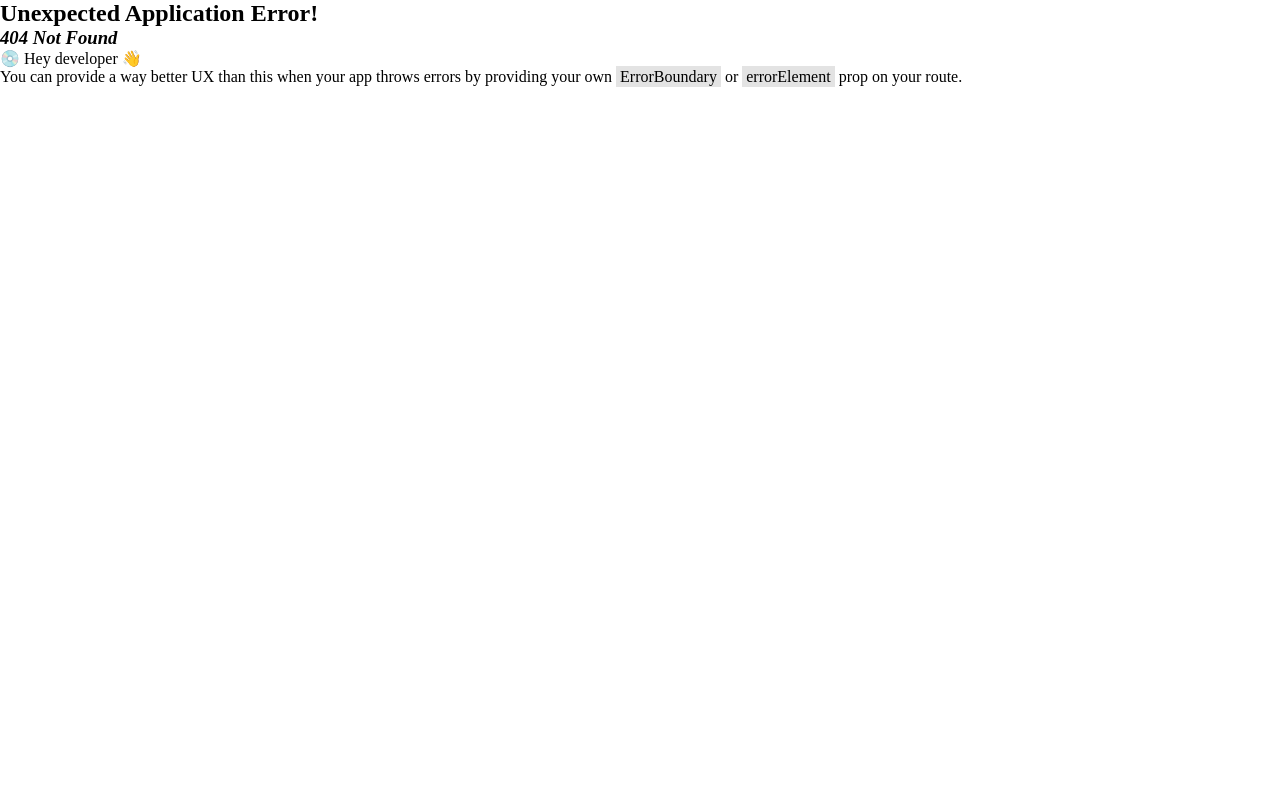
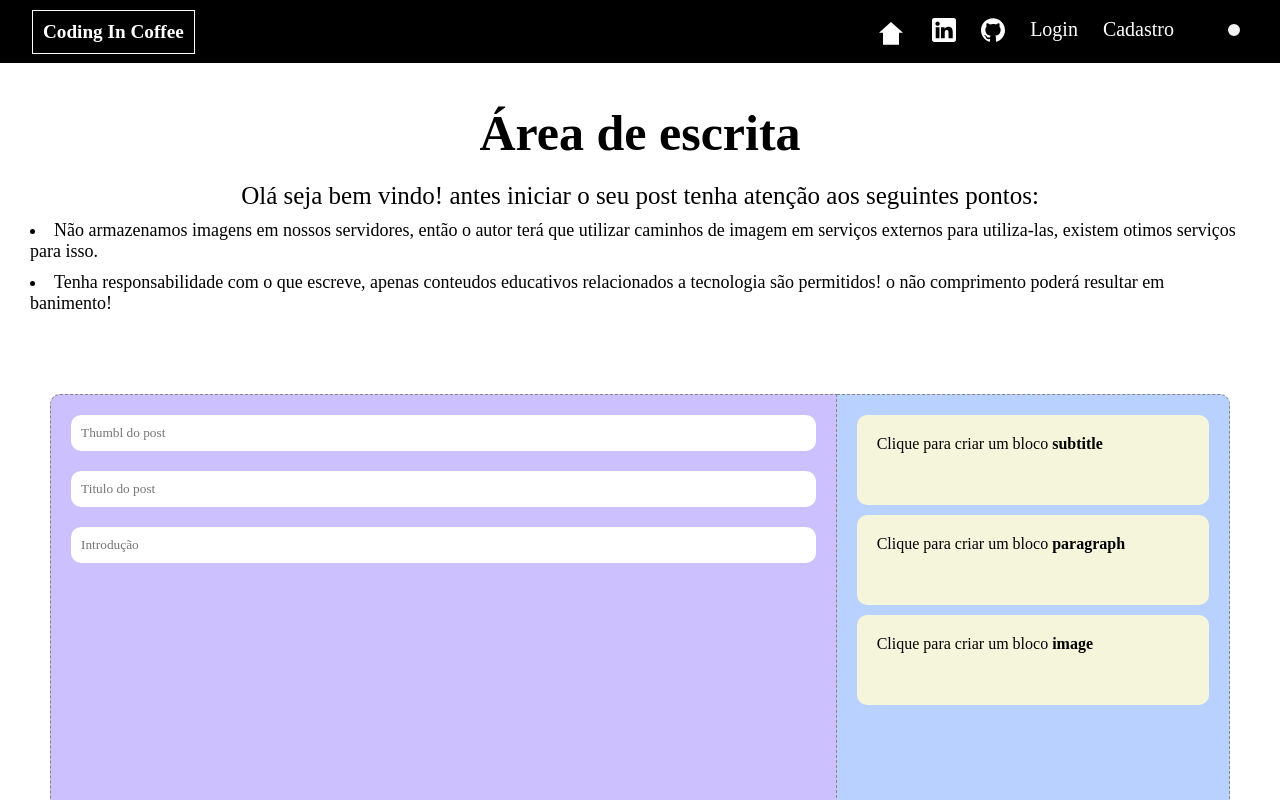
Before and after one commit to Tiago-Fernandes-Avila/Blog-Do-Tiago, a React (Vite) app in the folder frontend/: page /writearticle in a window 1280 px wide. Before the commit this address had no page. Shown: the top 800 px of the page. Built offline with nearby package versions, Linux system fonts and the light colour scheme; a web font is replaced by a local one.

Commit message:
started developing the component to create posts

```diff
--- a/frontend/src/components/HeroSection/HeroSection.css
+++ b/frontend/src/components/HeroSection/HeroSection.css
@@ -6,7 +6,7 @@
    background-size: cover;
 
 
-   height: 300px;
+   max-height: 180px;
    margin-bottom: 20px;
    display:flex;
    justify-content: center;
--- a/frontend/src/components/searchcomponent/Search.css
+++ b/frontend/src/components/searchcomponent/Search.css
@@ -7,7 +7,7 @@
     width: 0px;
     padding: 10px;
     border-radius: 2em;
-    border-style:dashed;
+    border-style:none;
     border-width: 0.1em;
     background-color: rgb(255, 255, 255);
     transform: translateY(-10px);
--- /dev/null
+++ b/frontend/src/components/writercomponent/WriterComponent.css
@@ -0,0 +1,43 @@
+.layout-writer {
+    display: grid;
+    min-height: 100vh;
+    grid-template-columns: 2fr 1fr;
+    grid-template-rows: 1fr;
+    margin: 50px;
+}
+
+.write-content {
+    background-color: rgb(204, 192, 255);
+    padding: 20px;
+    border-radius: 10px 0px 0px 10px;
+    border: 1px dashed rgb(134, 134, 134);
+    overflow-y: scroll;
+    display: flex;
+    flex-wrap: wrap;
+    justify-content:left;
+    flex-direction: column;
+
+}
+
+.add-content-type {
+    display: flex;
+    flex-direction: column;
+
+
+    background-color: #b8d1ff;
+    border-radius: 0px 10px 10px 0px;
+    border-right: 1px dashed rgb(134, 134, 134);
+    border-bottom: 1px dashed rgb(134, 134, 134);
+    border-top: 1px dashed rgb(134, 134, 134);
+    padding: 20px;
+
+}
+
+
+.input-type{
+    width: 100%;
+    padding: 10px;
+    border-radius: 10px;
+    margin-bottom: 20px;
+    border: none;
+}
--- /dev/null
+++ b/frontend/src/components/writercomponent/WriterComponent.jsx
@@ -0,0 +1,57 @@
+import "./WriterComponent.css"
+import { useState } from 'react'
+import CardAddContent from "../writercomponent/card-add-content/CardAddContent.jsx"
+function WriterComponent() {
+
+    const [elementos, setElementos] = useState()
+
+    const [subtitles, setSubtitles] = useState([
+        {
+            order: '',
+            content: '',
+        }
+    ])
+    const [paragraphs, setParagraphs] = useState([
+        {
+            order: '',
+            content: '',
+            order_subtitles: ''   //works like a id
+        }
+    ])
+
+
+
+
+
+
+    return (
+
+        <div className="layout-writer" >
+
+
+            <div className="write-content">
+
+                <input type="text"  className="input-type" placeholder="Thumbl do post"/>
+                <input type="text" maxLength={80} className="input-type" placeholder="Titulo do post"/>
+                <input type="text" size={Number(20)} className="input-type" placeholder="Introdução "/>
+
+            </div>
+
+            <div className="add-content-type">
+                <CardAddContent className="button-add-content" type={"subtitle"}></CardAddContent>
+                <CardAddContent type={"paragraph"}></CardAddContent>
+                <CardAddContent type={"image"}></CardAddContent>
+            </div>
+        </div>
+
+
+    )
+
+    //depois disso tenho que separar eles em objetos
+    //
+
+
+
+}
+
+export default WriterComponent;
--- /dev/null
+++ b/frontend/src/components/writercomponent/card-add-content/CardAddContent.css
@@ -0,0 +1,12 @@
+.card-add-content-layout{
+    background-color: beige;
+    border-radius: 10px;
+    flex-basis: 90px;
+    padding: 20px;
+    margin-bottom: 10px;
+
+}
+.card-add-content-layout:hover{
+    background-color: white;
+    cursor: pointer;
+}
--- /dev/null
+++ b/frontend/src/components/writercomponent/card-add-content/CardAddContent.jsx
@@ -0,0 +1,15 @@
+import "./CardAddContent.css"
+
+function CardAddContent({type}){
+
+    return (
+
+        <div className="card-add-content-layout">
+            Clique para criar um bloco <strong>{type}</strong>
+        </div>
+
+    )
+
+}
+
+export default CardAddContent;
--- a/frontend/src/main.jsx
+++ b/frontend/src/main.jsx
@@ -5,6 +5,7 @@ import { createBrowserRouter, RouterProvider } from 'react-router-dom'
 import HomePage from './routes/HomePage.jsx'
 import App from './routes/App.jsx'
 import PostPage from './routes/PostPage.jsx'
+import WriterPage from './routes/WriterPage.jsx'
 const router = createBrowserRouter([
   {
     path: '/',
@@ -17,6 +18,11 @@ const router = createBrowserRouter([
       {
         path:'/post/:id',
         element: <PostPage/>
+      },
+      {
+        path:'/writearticle',
+        element: <WriterPage/>
+
       }
     ],
   }
--- a/frontend/src/routes/HomePage.jsx
+++ b/frontend/src/routes/HomePage.jsx
@@ -15,6 +15,7 @@ function HomePage() {
 
   useEffect(() => {
     getPostsHome(4, paginaAtual).then((data) => setPosts(data));
+    window.scrollTo(0,0)
   }, [paginaAtual]);
 
   useEffect(() => {
--- a/frontend/src/routes/WriterPage.jsx
+++ b/frontend/src/routes/WriterPage.jsx
@@ -1,4 +1,5 @@
 import { useState } from "react"
+import WriterComponent from "../components/writercomponent/WriterComponent";
 
 export default function (){
     const [elements, setElements] = useState([]); //os paragrafos e subtitulos vou colocar para as imagens serem inseridas nos paragrafos assim consigo ter a mesma estrutura mantida
@@ -9,6 +10,22 @@ export default function (){
     return (
         <>
 
+            <div className="layout-main">
+            <div style={{fontSize:"25px", padding:"20px"}}>
+                <h1 style={{textAlign:"center", margin:"20px"} }>Área de escrita</h1>
+                <p style={{textAlign:"center"}}>Olá seja bem vindo! antes iniciar o seu post tenha atenção aos seguintes pontos:
+
+                </p>
+
+                        <li style={{margin:"10px", fontSize:"18px" }}>Não armazenamos imagens em nossos servidores, então o autor terá que utilizar caminhos de imagem em serviços externos para utiliza-las, existem otimos serviços para isso.</li>
+
+                        <li style={{margin:"10px", fontSize:"18px" }}>
+                            Tenha responsabilidade com o que escreve, apenas conteudos educativos relacionados a tecnologia são permitidos! o não comprimento poderá resultar em banimento!
+                        </li>
+
+                </div>
+                <WriterComponent/>
+            </div>
 
 
 
```
